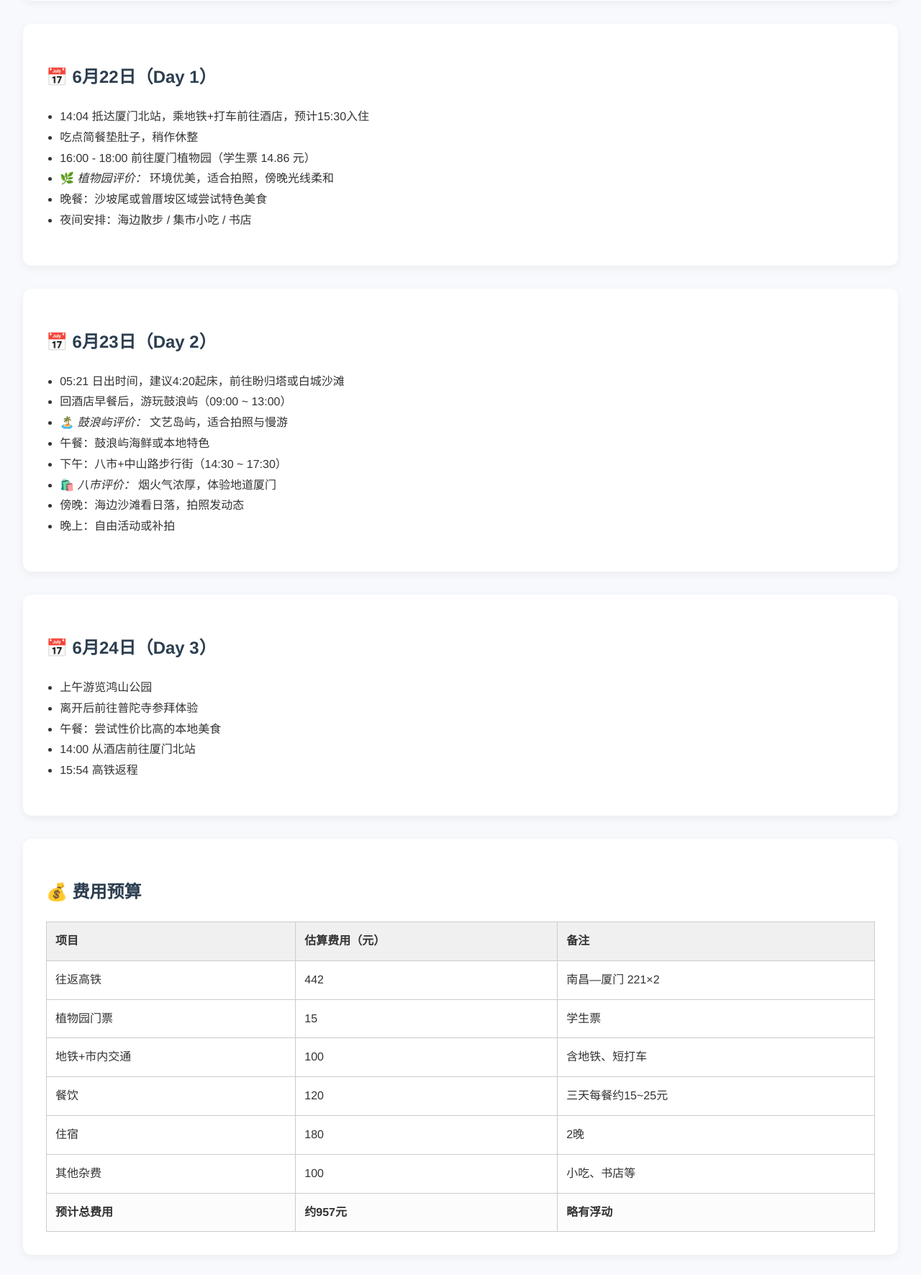
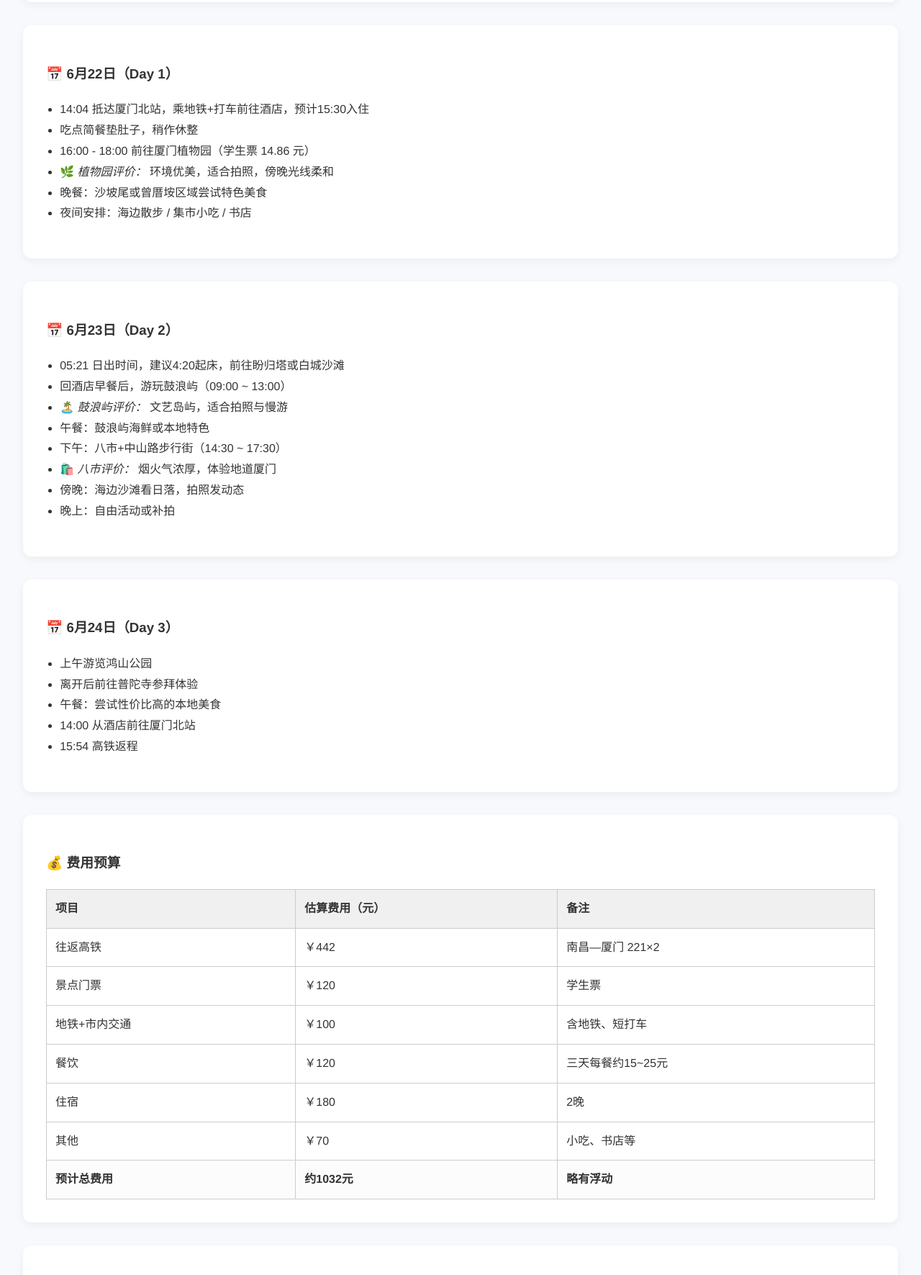
Before and after one commit to ppshuX/cet, a Django app: page /cetapp/trip/ in a window 1280 px wide. Shown: the part 869-2640 px from the top of the page at 72% size. Run offline with Django 5.2, Linux system fonts and the light colour scheme; a user stored in the database is signed in; data comes from the database, SQL or seed files in the repository; both versions use the stored data as it was after the commit.

Commit message:
upgrade the css

```diff
--- a/cetapp/templates/cetapp/trip.html
+++ b/cetapp/templates/cetapp/trip.html
@@ -167,11 +167,12 @@ const csrftoken = getCookie('csrftoken');
 
 
     <body>
-        <h1>2025年厦门旅行计划</h1>
+        <br>
+        <h2 style="text-align:center; font-size:1.2rem;">2025年 厦门旅行计划</h2>
 
         <div style="position: absolute; top: 20px; right: 20px;">
             {% if user.is_authenticated %}
-            👋 你好，{{ user.username }}！
+            👋 你好啊，{{ user.username }}！
             <a href="{% url 'logout' %}?next={{ request.path }}">退出</a>
             {% else %}
             <a href="{% url 'login' %}?next={{ request.path }}">登录</a> /
@@ -182,17 +183,17 @@ const csrftoken = getCookie('csrftoken');
         <section>
             <h2>🌊 旅行进度条</h2>
             <div class="progress-container">
-                <div id="progressBar" class="progress-bar">加载中...</div>
+                <div id="progressBar" class="progress-bar" style="width:50%;">加载中...</div>
             </div>
         </section>
 
-        <section class="stats">
+        <section class="stats" style="text-align: center; margin-top: 1rem;">
             浏览量：<span id="views">0</span> ｜ 点赞：<span id="likes">0</span>
-            <button onclick="like()">👍 点赞</button>
+            <button onclick="like()" style="display: block; margin: 0 auto; font-size: 1.0rem;">👍 点赞</button>
         </section>
 
         <section>
-            <h2>🧭 行程概览</h2>
+            <h3>🧭 行程概览</h3>
             <p><strong>旅行时间：</strong>2025年6月22日 ~ 6月24日</p>
             <p><strong>出发地：</strong>南昌</p>
             <p><strong>目的地：</strong>厦门</p>
@@ -201,7 +202,7 @@ const csrftoken = getCookie('csrftoken');
         </section>
 
         <section>
-            <h2>📅 6月22日（Day 1）</h2>
+            <h3>📅 6月22日（Day 1）</h3>
             <ul>
                 <li>14:04 抵达厦门北站，乘地铁+打车前往酒店，预计15:30入住</li>
                 <li>吃点简餐垫肚子，稍作休整</li>
@@ -213,7 +214,7 @@ const csrftoken = getCookie('csrftoken');
         </section>
 
         <section>
-            <h2>📅 6月23日（Day 2）</h2>
+            <h3>📅 6月23日（Day 2）</h3>
             <ul>
                 <li>05:21 日出时间，建议4:20起床，前往盼归塔或白城沙滩</li>
                 <li>回酒店早餐后，游玩鼓浪屿（09:00 ~ 13:00）</li>
@@ -227,7 +228,7 @@ const csrftoken = getCookie('csrftoken');
         </section>
 
         <section>
-            <h2>📅 6月24日（Day 3）</h2>
+            <h3>📅 6月24日（Day 3）</h3>
             <ul>
                 <li>上午游览鸿山公园</li>
                 <li>离开后前往普陀寺参拜体验</li>
@@ -238,7 +239,7 @@ const csrftoken = getCookie('csrftoken');
         </section>
 
         <section>
-            <h2>💰 费用预算</h2>
+            <h3>💰 费用预算</h3>
             <table>
                 <tr>
                     <th>项目</th>
@@ -247,37 +248,37 @@ const csrftoken = getCookie('csrftoken');
                 </tr>
                 <tr>
                     <td>往返高铁</td>
-                    <td>442</td>
+                    <td>￥442</td>
                     <td>南昌—厦门 221×2</td>
                 </tr>
                 <tr>
-                    <td>植物园门票</td>
-                    <td>15</td>
+                    <td>景点门票</td>
+                    <td>￥120</td>
                     <td>学生票</td>
                 </tr>
                 <tr>
                     <td>地铁+市内交通</td>
-                    <td>100</td>
+                    <td>￥100</td>
                     <td>含地铁、短打车</td>
                 </tr>
                 <tr>
                     <td>餐饮</td>
-                    <td>120</td>
+                    <td>￥120</td>
                     <td>三天每餐约15~25元</td>
                 </tr>
                 <tr>
                     <td>住宿</td>
-                    <td>180</td>
+                    <td>￥180</td>
                     <td>2晚</td>
                 </tr>
                 <tr>
-                    <td>其他杂费</td>
-                    <td>100</td>
+                    <td>其他</td>
+                    <td>￥70</td>
                     <td>小吃、书店等</td>
                 </tr>
                 <tr class="total">
                     <td>预计总费用</td>
-                    <td>约957元</td>
+                    <td>约1032元</td>
                     <td>略有浮动</td>
                 </tr>
             </table>
--- a/templates/registration/login.html
+++ b/templates/registration/login.html
@@ -54,6 +54,9 @@
             {{ form.as_p }}
             <button type="submit">立即登录</button>
         </form>
+        <div style="text-align: center; margin-top: 1rem;">
+            还没有账号？<a href="{% url 'register' %}">立即注册</a>
+        </div>
     </div>
 </body>
 </html>
```
Also changed, not shown: db.sqlite3, 1 other file.
